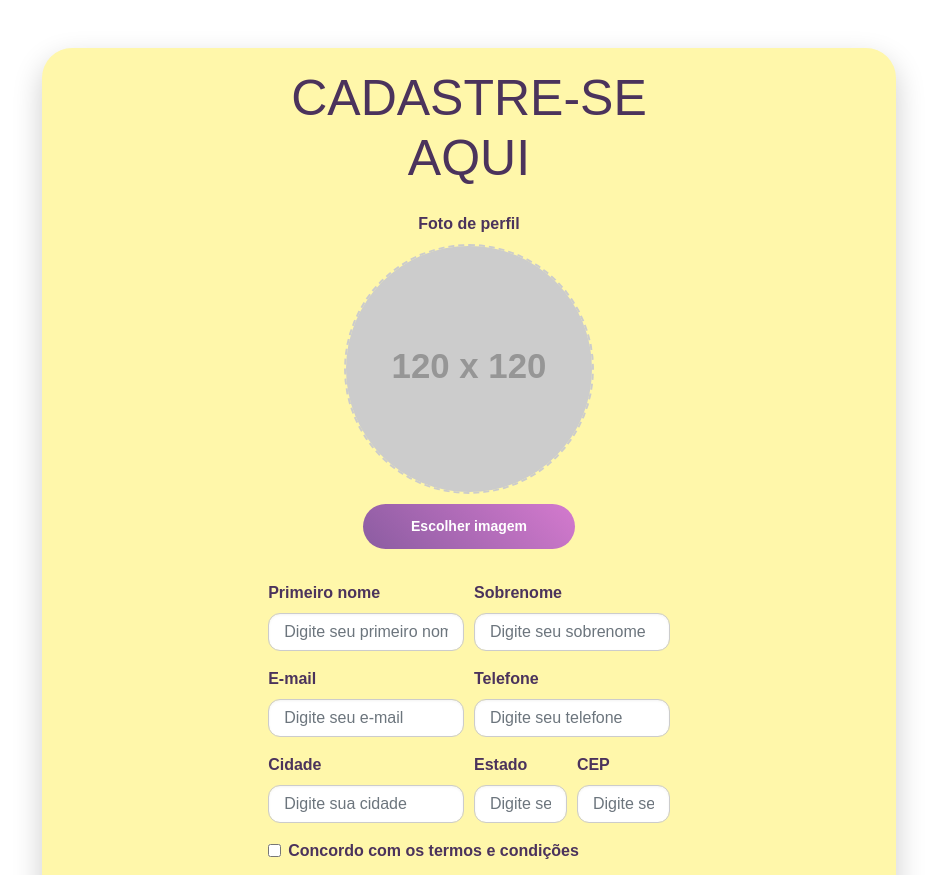
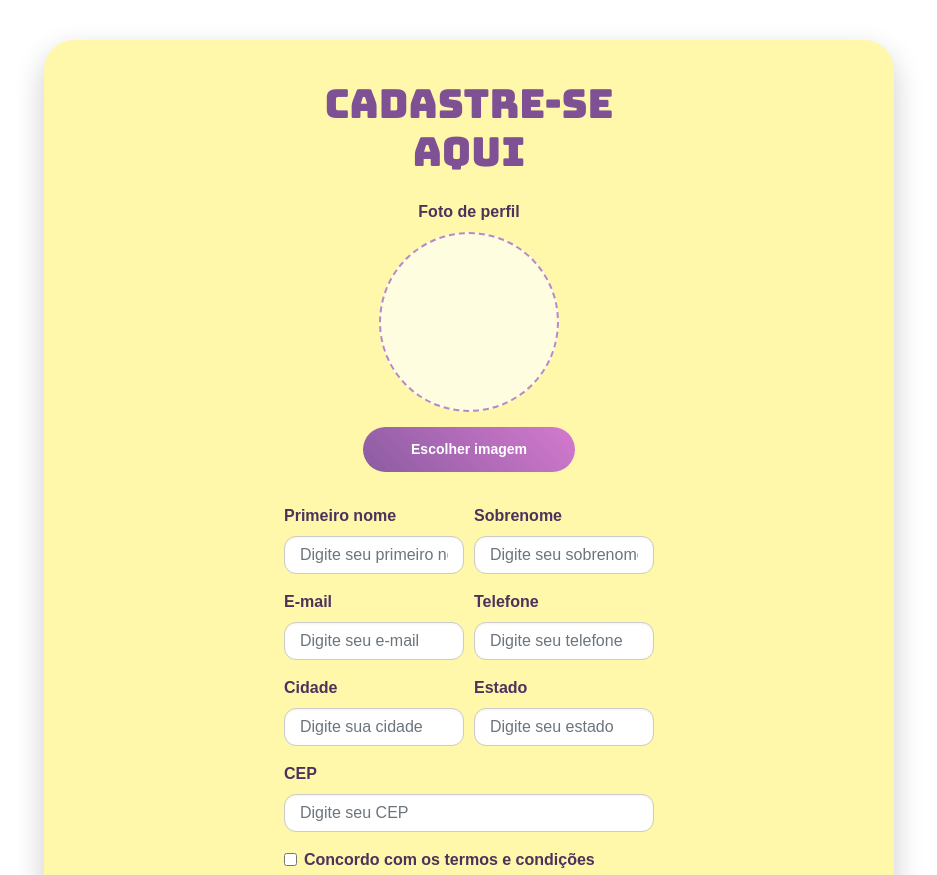
Before and after one commit to JuliaHZucco/formulario-Cadastro, a plain HTML site: page Index.html in a window 1280 px wide. Shown: the top 875 px of the page, without its empty margins (171-1108 px from the left). Drawn offline with nearby package versions, Linux system fonts and the light colour scheme; placeholder pictures from the web are drawn by us; a web font is replaced by a local one.

Commit message:
Finalização do CSS

```diff
--- a/Index.html
+++ b/Index.html
@@ -5,7 +5,7 @@
     <meta name="viewport" content="width=device-width, initial-scale=1.0">
     <link rel="stylesheet" href="https://stackpath.bootstrapcdn.com/bootstrap/4.1.3/css/bootstrap.min.css" integrity="sha384-MCw98/SFnGE8fJT3GXwEOngsV7Zt27NXFoaoApmYm81iuXoPkFOJwJ8ERdknLPMO" crossorigin="anonymous">
     <style>
-    @import url('https://fonts.googleapis.com/css2?family=Bitcount+Grid+Single+Ink:wght@100..900&display=swap');
+        @import url('https://fonts.googleapis.com/css2?family=Bungee&display=swap');
     </style>
     <link rel="stylesheet" href="/Style.css">
     <title>Formulario</title>
@@ -13,7 +13,7 @@
 <body>
 
 <form class="needs-validation" novalidate>
-    <div class="container mt-5 col-lg-8 form-card">
+    <div class="container form-card">
         <div class="row justify-content-center">
             <div class="col-md-6">
                 <h2 class="text-center mb-4">CADASTRE-SE AQUI</h2>
--- a/Style.css
+++ b/Style.css
@@ -8,33 +8,62 @@ body{
 }
 /*título*/
 h2{
-    font-family: 'Bitcount Grid Single Ink', sans-serif;
-    font-size: 50px;
+    font-family: 'Bungee', sans-serif;
+    font-size: 40px;;
+    color: #7e5094;
+    text-align: center;
+    margin-bottom: 30px;
+}
+
+/*linha do formulario*/
+.for-row {
+    display: flex;
+    gap: 15px;
+    justify-content: center;
+    margin-bottom: 15px;
+}
+
+/*cada campo do formulario*/
+.form-row .col-md-6,
+.form-row .col-md-3 {
+    flex: 1 1 150px; /*cada campo ocupa no mínimo 150px e se expande até preencher o espaço.*/
+    max-width: 100%;
 }
 
 /*container do formulario*/
 .form-card {
     background-color: #fff7aa;
-    padding: 20px 10px 20px 10px;
+    padding: 40px 40px;
     border-radius: 30px;
     box-shadow: 0 12px 30px rgba(0,0,0,0.2);
+    max-width: 850px;
+    margin: 40px auto;
 }
 
 /*container do espaço de adicionar foto*/
 .profile-photo-container {
-    width: 250px;
-    height: 250px;
+    position: relative;
+    width: 180px;
+    height: 180px;
     border-radius: 50%;
     overflow: hidden;
-    margin-bottom: 10px;
-    border: 2px dashed #ccc;
+    margin: 0 auto 15px;
+    border: 2px dashed #b48bc8;
+    display: flex;
+    align-items: center;
+    justify-content: center;
+    background-color: #fffde0;
 }
-
 /*foto*/
 .profile-photo-container img {
     width: 100%;
     height: 100%;
     object-fit: cover;
+    display: none;
+}
+
+.profile-photo-container.has-image img {
+    display: block;
 }
 
 /*estilização dos inputs e text-areas*/
@@ -58,7 +87,7 @@ h2{
     border-radius: 50px;
     background: linear-gradient(45deg, #8b5ca1, #d47ace);
     border: none;
-    padding: 12px 0;
+    padding: 12px;
     font-weight: bold;
     transition: all 0.3s;
 }
```
